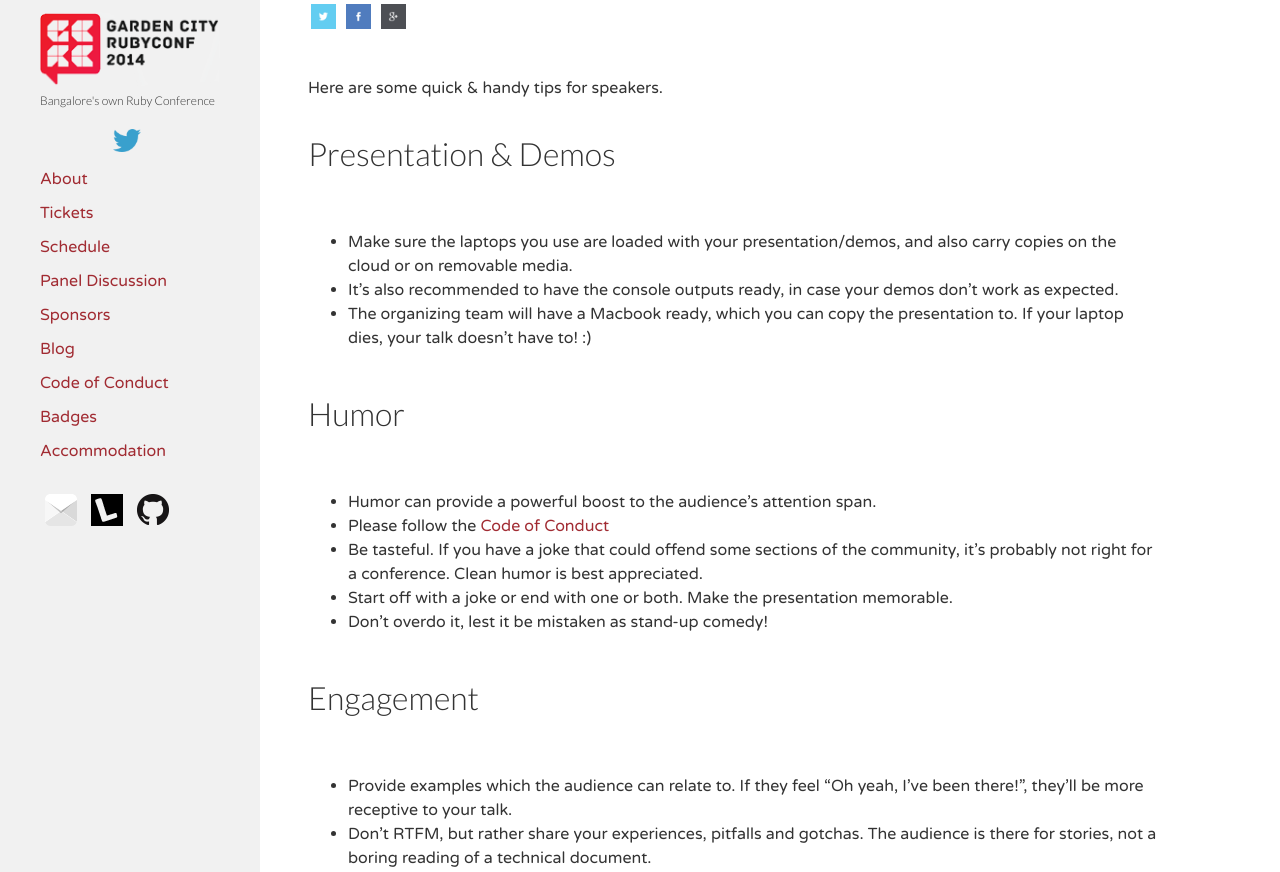
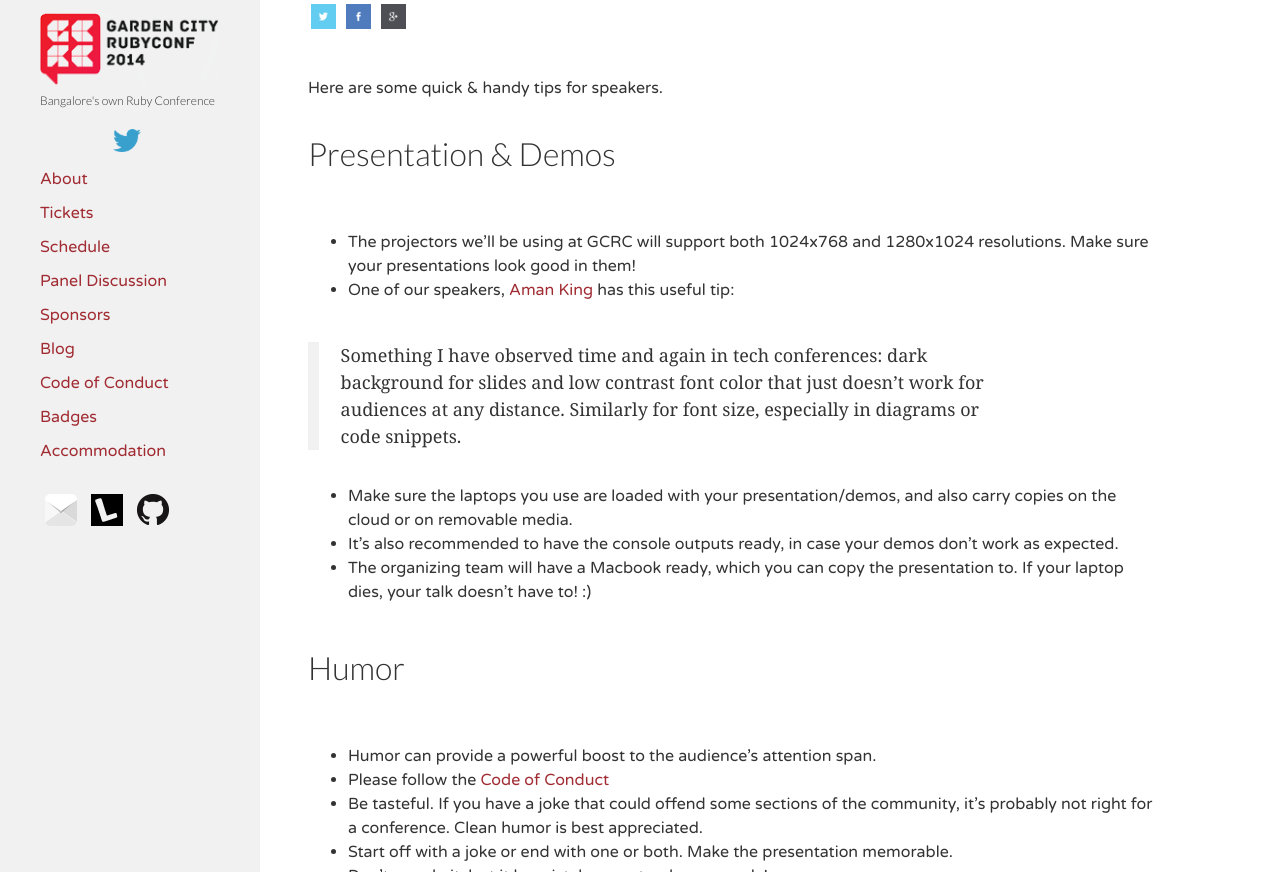
Before and after one commit to GardenCityRuby/GCRC2014, a Jekyll site: the page built from _posts/2013-12-26-tips-for-speakers.md, in a window 1280 px wide and 900 px high, scrolled down 387 px, cut to the strip 28-900 px from the top of the window. Built offline with Jekyll 4.4.1, drawn with Linux system fonts in a browser that asks for light colours; nearby versions of some CDN libraries; comment, search, counter and statistics services are not loaded.

Commit message:
Added resolution, Aman's tip

```diff
--- a/_posts/2013-12-26-tips-for-speakers.md
+++ b/_posts/2013-12-26-tips-for-speakers.md
@@ -11,6 +11,11 @@ comments: true
 Here are some quick & handy tips for speakers.
 
 ###Presentation & Demos
+
+- The projectors we'll be using at GCRC will support both 1024x768 and 1280x1024 resolutions. Make sure your presentations look good in them!
+- One of our speakers, [Aman King](https://github.com/amanking) has this useful tip:
+
+> Something I have observed time and again in tech conferences: dark background for slides and low contrast font color that just doesn't work for audiences at any distance. Similarly for font size, especially in diagrams or code snippets.
 
 - Make sure the laptops you use are loaded with your presentation/demos, and also carry copies on the cloud or on removable media.
 - It's also recommended to have the console outputs ready, in case your demos don't work as expected.
```
